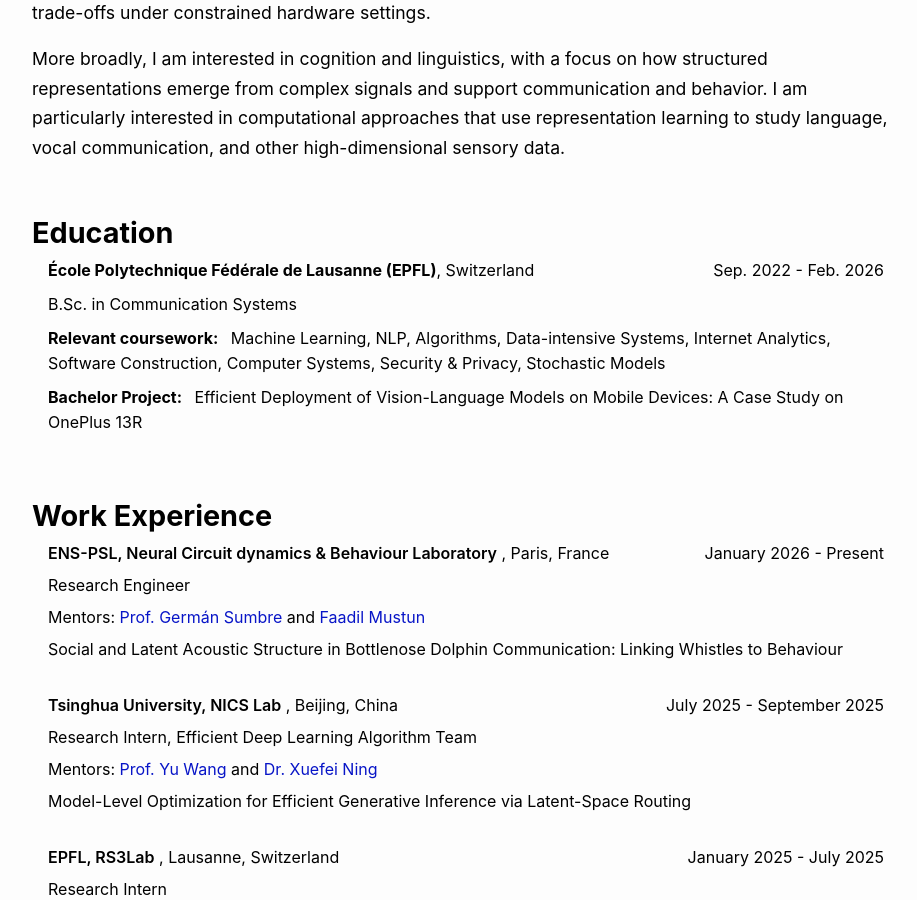
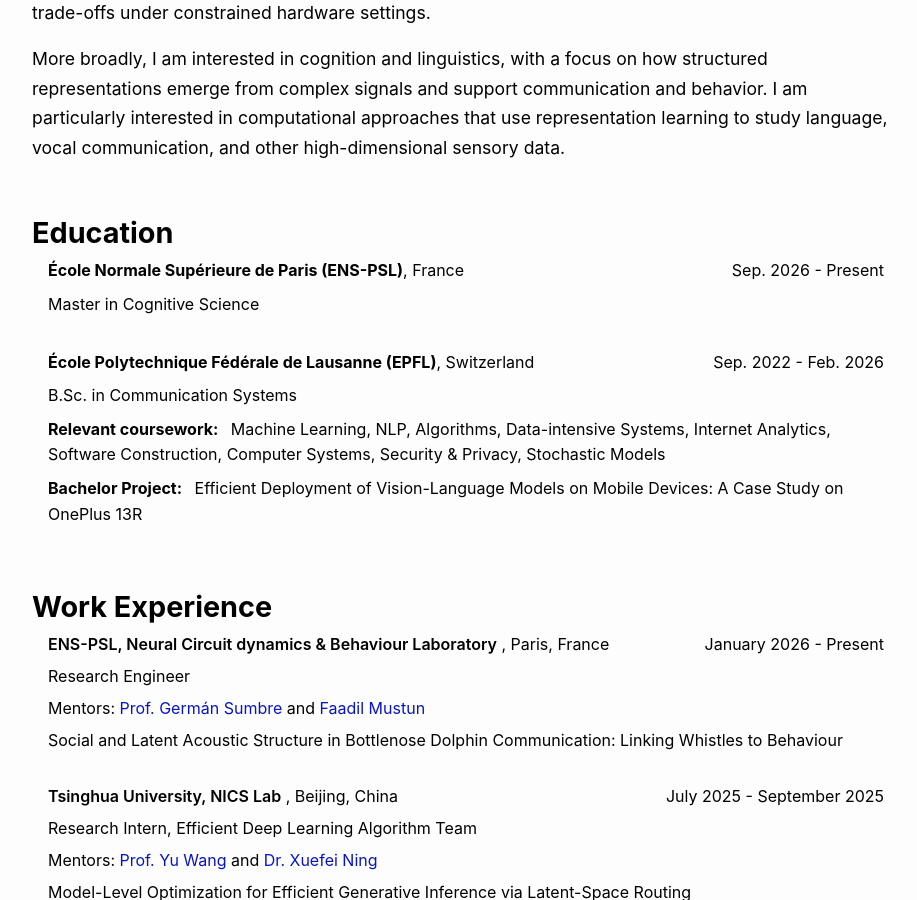
Before and after one commit to veridisyndrome/veridisyndrome.github.io, a Jekyll site: the page built from index.markdown, in a window 1280 px wide and 900 px high, scrolled down 768 px. Shown: the whole window, without its empty margins (174-1091 px from the left). Built offline with Jekyll 4.4.1, drawn with Linux system fonts in a browser that asks for light colours.

Commit message:
update cv

```diff
--- a/_data/education.yml
+++ b/_data/education.yml
@@ -1,3 +1,8 @@
+- degree: Master in Cognitive Science
+  institution: École Normale Supérieure de Paris (ENS-PSL)
+  period: Sep. 2026 - Present
+  country: France
+  logo: /assets/images/ens_logo.png
 - degree: B.Sc. in Communication Systems
   institution: École Polytechnique Fédérale de Lausanne (EPFL)
   period: Sep. 2022 - Feb. 2026
```
Also changed, not shown: 1 other file.
